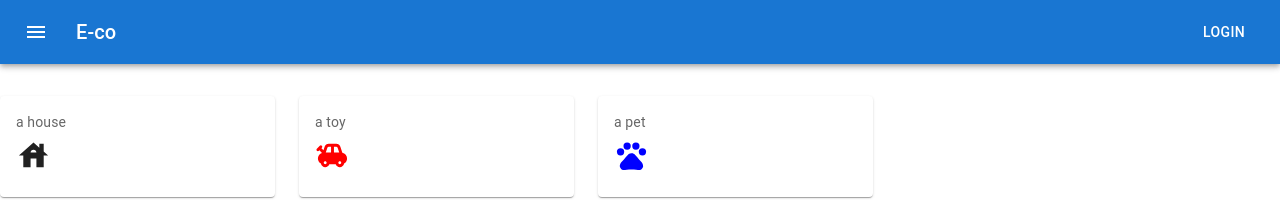
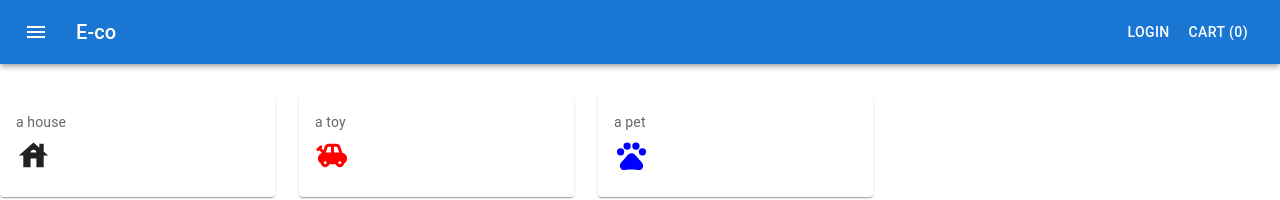
Before and after one commit to lucamartini/eco, a Next.js app: page / in a window 1280 px wide. Shown: the top 200 px of the page. Built offline with nearby package versions, Linux system fonts and the light colour scheme.

Commit message:
add CartButton

```diff
--- /dev/null
+++ b/src/app/CartBar/CartButton.tsx
@@ -0,0 +1,10 @@
+"use client";
+
+import { useCart } from "../providers/Cart";
+import Button from "@mui/material/Button";
+
+export default function CartButton() {
+  const cart = useCart();
+
+  return <Button color="inherit">{`Cart (${cart.length})`}</Button>;
+}
--- a/src/app/CartBar/index.js
+++ b/src/app/CartBar/index.tsx
@@ -6,8 +6,9 @@ import Button from "@mui/material/Button";
 import IconButton from "@mui/material/IconButton";
 import MenuIcon from "@mui/icons-material/Menu";
 import Link from "next/link";
+import CartButton from "./CartButton";
 
-export default function CartBar(params) {
+export default function CartBar() {
   return (
     <Box sx={{ flexGrow: 1 }}>
       <AppBar position="static">
@@ -25,6 +26,7 @@ export default function CartBar(params) {
             <Link href="/">E-co </Link>
           </Typography>
           <Button color="inherit">Login</Button>
+          <CartButton />
         </Toolbar>
       </AppBar>
     </Box>
```
